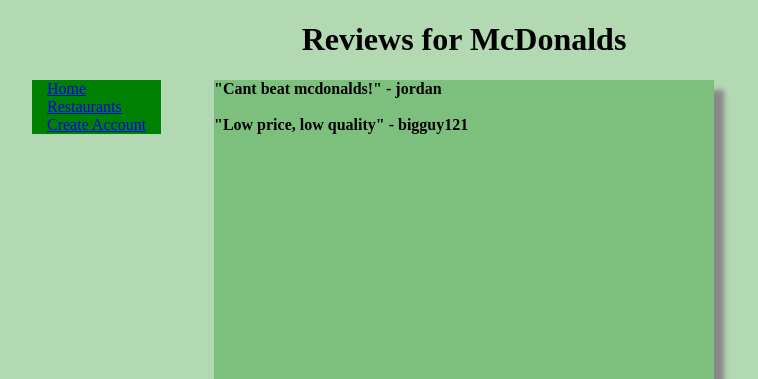
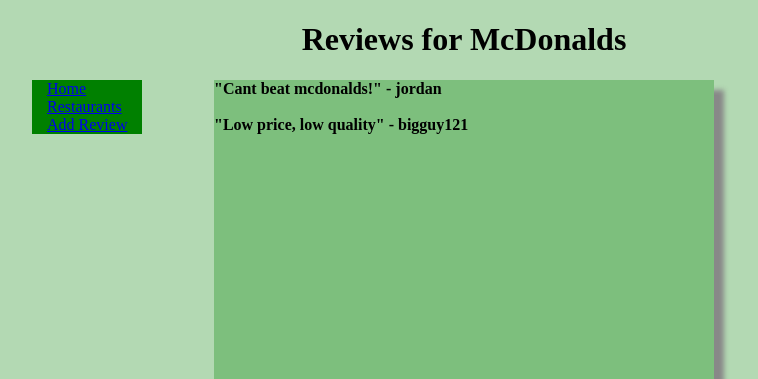
Before and after one commit to JordanBalls/cs313, a PHP site: page /display_reviews.php?id=1 in a window 1280 px wide. Shown: the top 379 px of the page, without its empty margins (176-934 px from the left). Run offline with PHP 8.4, Linux system fonts and the light colour scheme; a user stored in the database is signed in; data comes from the database, SQL or seed files in the repository.

Commit message:
fixing bugged link

```diff
--- a/display_reviews.php
+++ b/display_reviews.php
@@ -11,6 +11,7 @@
 
 <h1> Reviews for
 <?php
+session_start();
 require("dbConnect.php");
 
 try
@@ -36,7 +37,12 @@ echo $row['name'];
 <div class="links">
   <a href="project_home.php">Home</a><br/>
   <a href="all_restaurants.php">Restaurants</a><br/>
-  <a href="new_user.php">Create Account</a>
+  <?php
+  if(isset($_SESSION['username']))
+  echo '<a href="add_review.php">Add Review</a>';
+  else
+  echo '<a href="new_user.php">Create Account</a>';
+  ?>
  </div>
 
  <div class="main">
```
